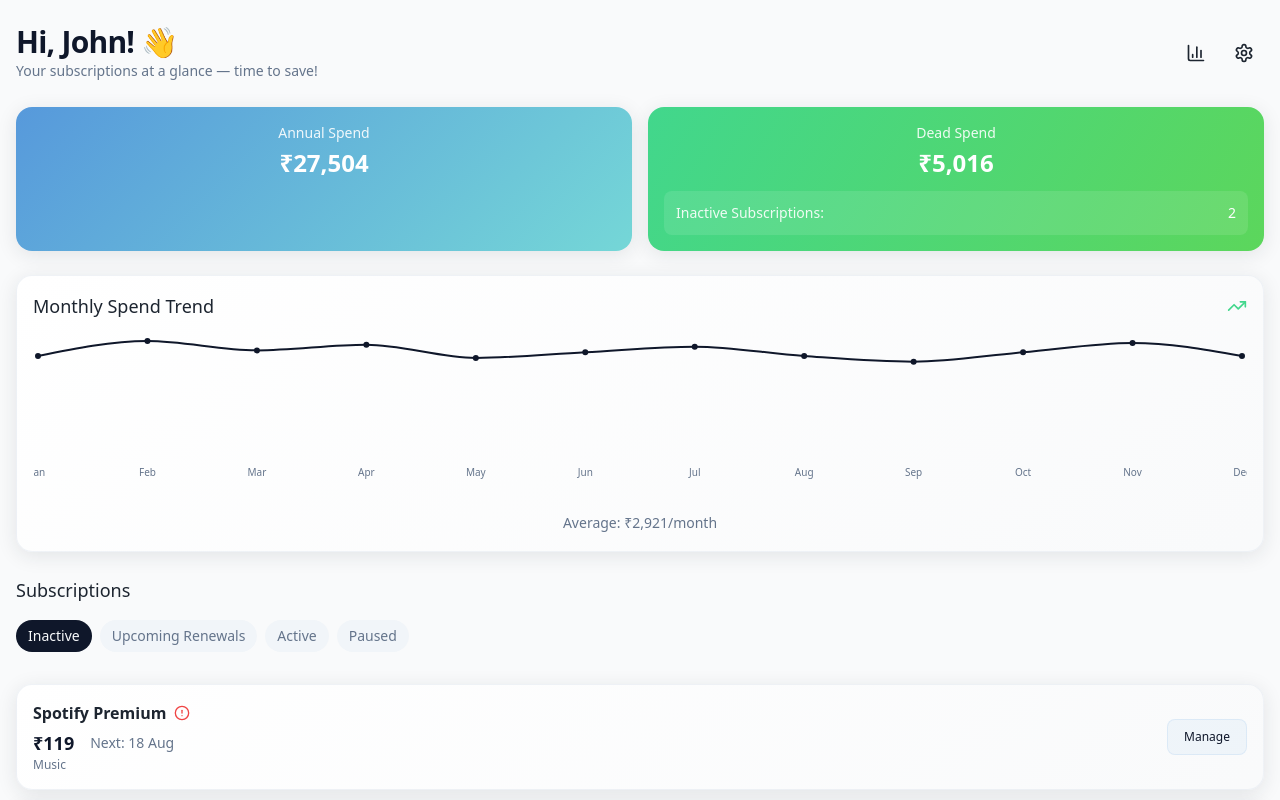
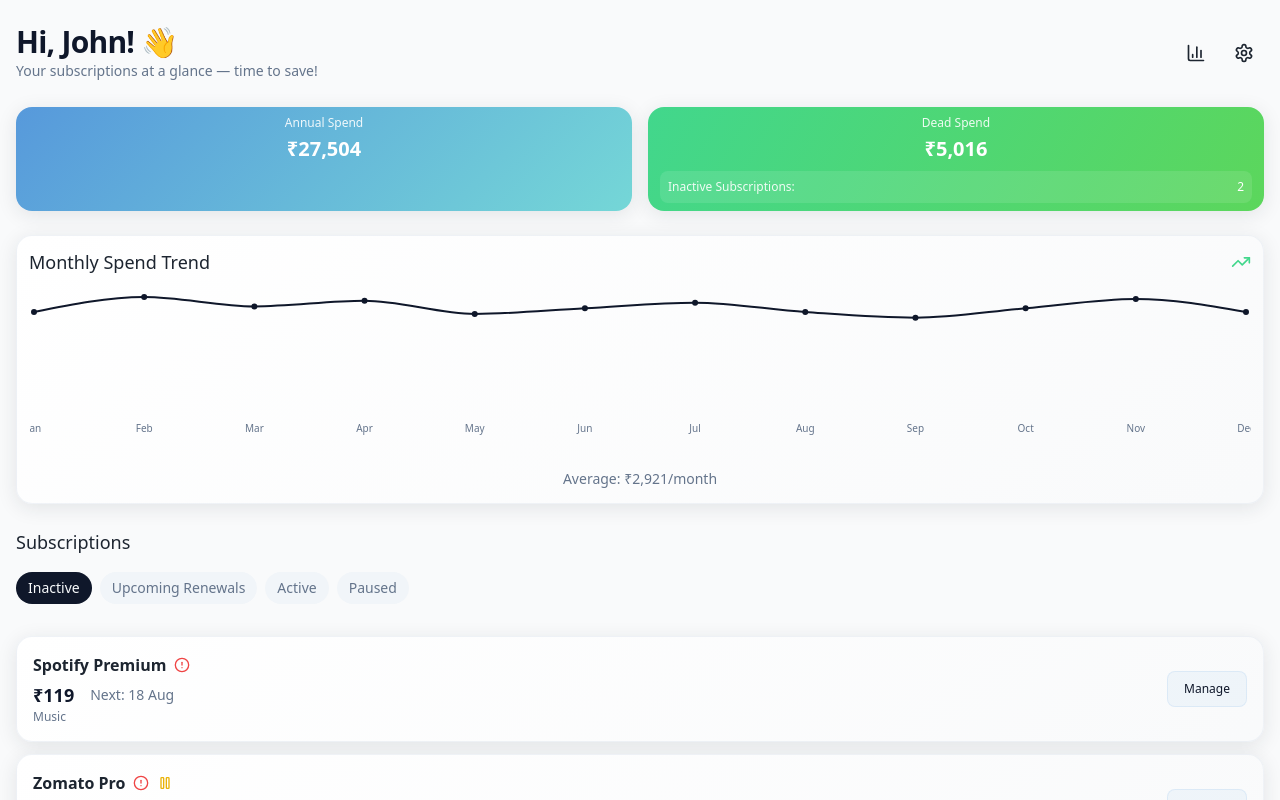
Before and after one commit to thenoseysmurf/sub-swachh-spark, a React (Vite) app: page /dashboard in a window 1280 px wide. Shown: the top 800 px of the page. Built offline with nearby package versions, Linux system fonts and the light colour scheme.

Commit message:
Resize dashboard widgets
Adjusted the size of the Annual Spend and Dead Spend widgets to be smaller, more horizontally rectangular, and reduced surrounding empty space for a more compact layout.

```diff
--- a/src/components/ui/widget-card.tsx
+++ b/src/components/ui/widget-card.tsx
@@ -11,7 +11,7 @@ export function WidgetCard({ children, className, variant = "default", onClick }
   return (
     <div
       className={cn(
-        "rounded-xl p-4 shadow-card animate-fade-in",
+        "rounded-xl p-3 shadow-card animate-fade-in",
         {
           "bg-gradient-card border border-border/50": variant === "default",
           "bg-gradient-primary text-white": variant === "gradient",
--- a/src/pages/Dashboard.tsx
+++ b/src/pages/Dashboard.tsx
@@ -121,26 +121,24 @@ export default function Dashboard() {
 
         {/* Key Metrics */}
         <div className="grid grid-cols-2 gap-4">
-          <WidgetCard variant="gradient" className="text-center">
+          <WidgetCard variant="gradient" className="text-center py-2">
             <div className="space-y-1">
-              <p className="text-sm opacity-90">Annual Spend</p>
-              <p className="text-2xl font-bold">₹{totalSpend.toLocaleString()}</p>
+              <p className="text-xs opacity-90">Annual Spend</p>
+              <p className="text-xl font-bold">₹{totalSpend.toLocaleString()}</p>
             </div>
           </WidgetCard>
 
-          <WidgetCard variant="savings" className="cursor-pointer hover:scale-105 transition-transform space-y-3" onClick={() => router.push("/dead-spend-detector")}>
+          <WidgetCard variant="savings" className="cursor-pointer hover:scale-105 transition-transform space-y-2 py-2" onClick={() => router.push("/dead-spend-detector")}>
             <div className="text-center space-y-1">
-              <p className="text-sm opacity-90">Dead Spend</p>
-              <p className="text-2xl font-bold">₹{deadSpend.toLocaleString()}</p>
+              <p className="text-xs opacity-90">Dead Spend</p>
+              <p className="text-xl font-bold">₹{deadSpend.toLocaleString()}</p>
             </div>
 
-            <div className="bg-white/10 rounded-lg p-3 space-y-2">
-              <div className="flex items-center justify-between text-sm">
+            <div className="bg-white/10 rounded-lg p-2">
+              <div className="flex items-center justify-between text-xs">
                 <span className="opacity-90">Inactive Subscriptions:</span>
                 <span className="font-medium">{inactiveCount}</span>
               </div>
-
-
             </div>
           </WidgetCard>
         </div>
```
